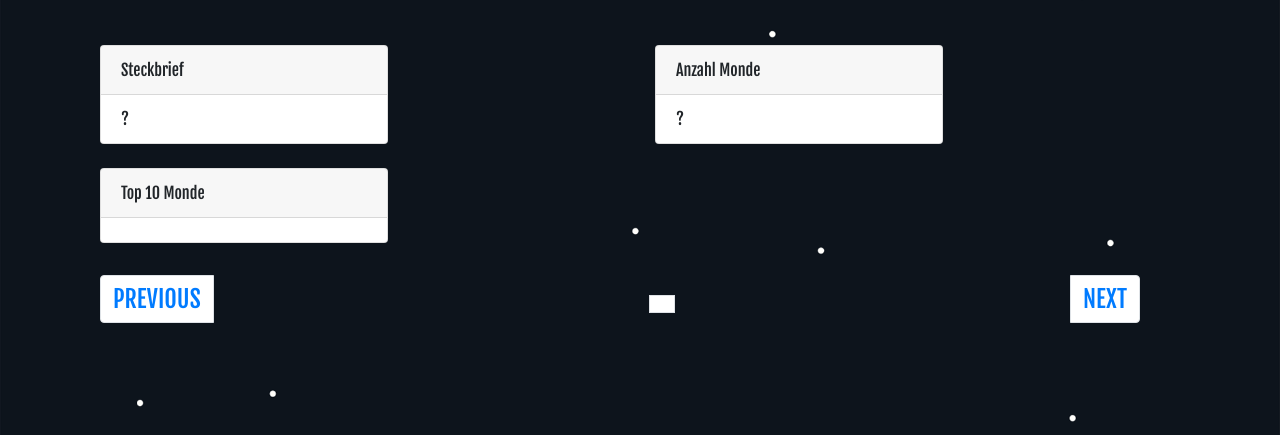
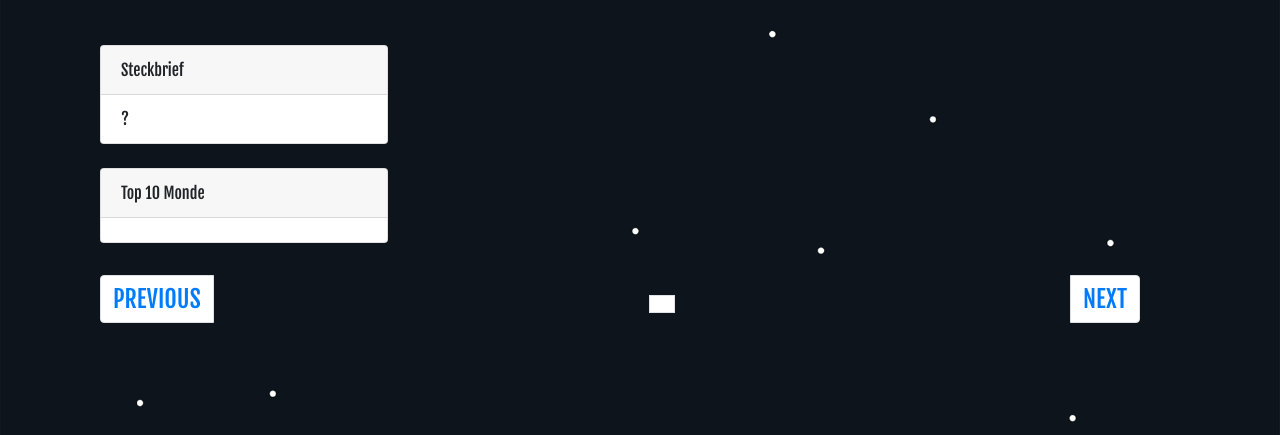
Before and after one commit to Roxan-TomasAG/space_LB_02, a plain HTML site: page planeten.html in a window 1280 px wide. Shown: the part 652-1087 px from the top of the page. Drawn offline with nearby package versions, Linux system fonts and the light colour scheme.

Commit message:
deleted unnecessary stuff

```diff
--- a/app.js
+++ b/app.js
@@ -8,9 +8,6 @@ function showUI(){
         `Umfang: ${planeten.umfang}<br>`+
         `Nummerierung: ${planeten.nummerierung}`;
 
-    htmlObj = document.getElementById("anzahl");
-    htmlObj.innerHTML =
-        `Anzahl Monde: ${planeten.anzahl.anzahl}<br>`;
 
     htmlObj = document.getElementById("monde");
     htmlObj.innerHTML = "";
--- a/data.js
+++ b/data.js
@@ -10,9 +10,6 @@ let planetenListe =
             "planet": "Saturn",
             "umfang": "378.675 km",
             "nummerierung": nummerierungList[5],
-            "anzahl": {
-                "anzahl": "82",
-            },
             "monde": {
                 "monde": ["Mimas", "Enceladus", "Tethys", "Dione", "Rhea", "Titan", "Hyperion", "Iapetus", "Phoebe", "Janus"],
             }
@@ -20,9 +17,6 @@ let planetenListe =
         "planet": "Uranus",
         "umfang": "160.590 km",
         "nummerierung": nummerierungList[6],
-        "anzahl": {
-            "anzahl": "27",
-        },
         "monde": {
             "monde": ["Ariel", "Umbriel", "Titania", "Oberon", "Miranda", "Cordelia", "Ophelia", "Bianca", "Cressida", "Desdemona"],
         }
@@ -30,9 +24,6 @@ let planetenListe =
         "planet": "Jupiter",
         "umfang": "439.264 km",
         "nummerierung": nummerierungList[4],
-        "anzahl": {
-            "anzahl": "79",
-        },
         "monde": {
             "monde": ["Io", "Europa", "Ganymed", "Kallisto", "Amalthea", "Himalia", "Elara", "Pasiphae", "Sinope", "Lysithea"],
         }
--- a/planeten.html
+++ b/planeten.html
@@ -45,14 +45,6 @@
           </ul>
         </div>
       </div>
-      <div class="col-sm">
-        <div class="card" style="width: 18rem;">
-          <div class="card-header">Anzahl Monde</div>
-          <ul class="list-group list-group-flush">
-            <li id="anzahl" class="list-group-item">?</li>
-          </ul>
-        </div>
-      </div>
     </div>
     <div style="margin-bottom: 1.5rem"></div>
     <div class="row">
```
